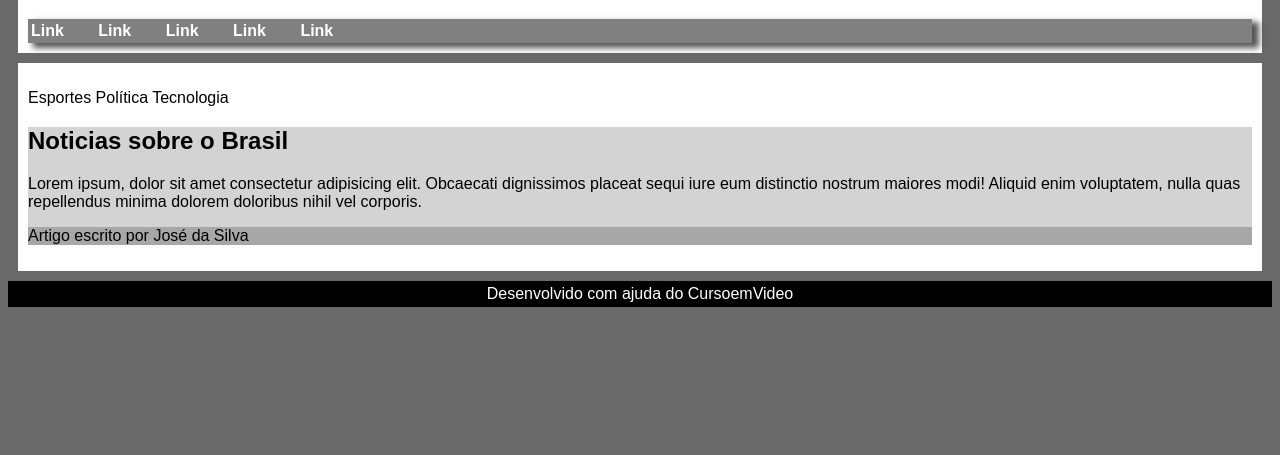
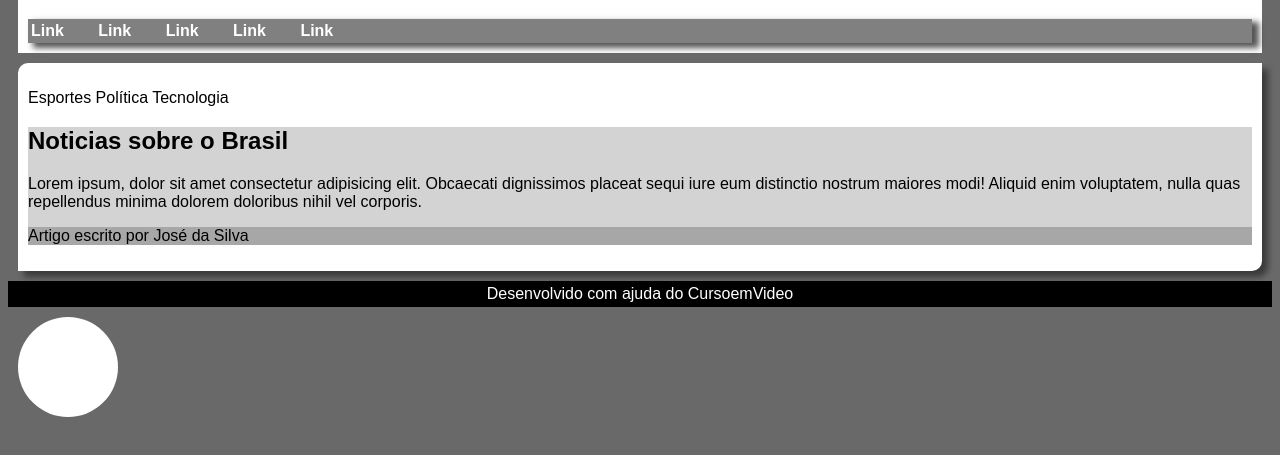
Before and after one commit to Dragon742/learning-html-css, a plain HTML site: page ex021/caixa02.html in a window 1280 px wide. Shown: the part 81-536 px from the top of the page. Drawn offline with Linux system fonts and the light colour scheme.

Commit message:
Border-Radius

```diff
--- a/ex021/caixa02.html
+++ b/ex021/caixa02.html
@@ -33,6 +33,8 @@
             background-color: white;
             padding: 10px;
             margin: 10px;
+            border-radius: 10px 0px;
+            box-shadow: 6px 6px 6px rgba(0, 0, 0, 0.452);
         }
         article{
             background-color: lightgray;
@@ -50,7 +52,13 @@
         footer > p{
             margin: 0px;
         }
-
+        div#bola{
+            height: 100px;
+            width: 100px;
+            margin: 10px;
+            background-color: white;
+            border-radius: 50%;
+        }
 
     </style>
 </head>
@@ -85,5 +93,6 @@
     <footer>
         <p>Desenvolvido com ajuda do CursoemVideo</p>
     </footer>
+    <div id="bola"></div>
 </body>
 </html>
```
